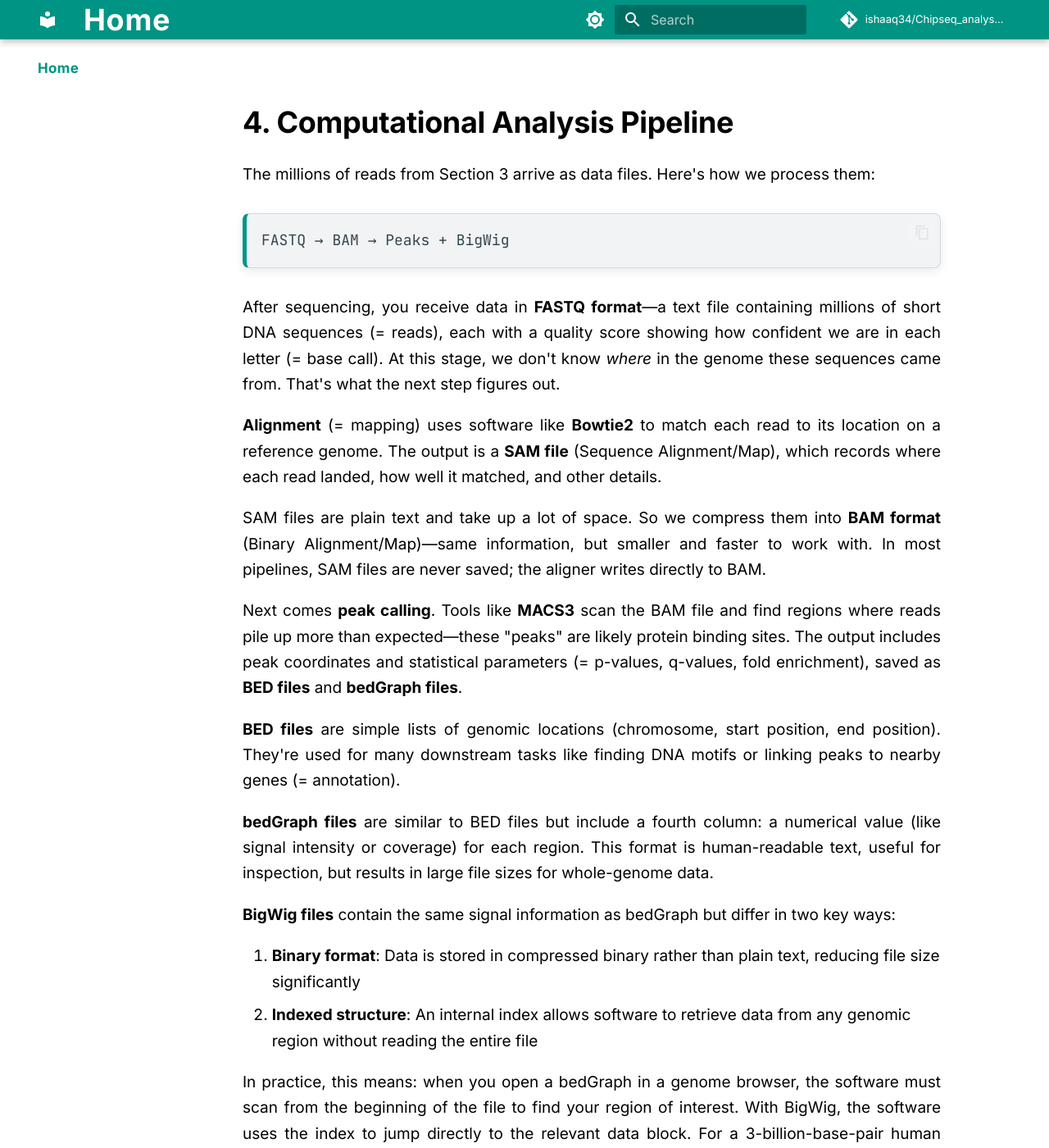
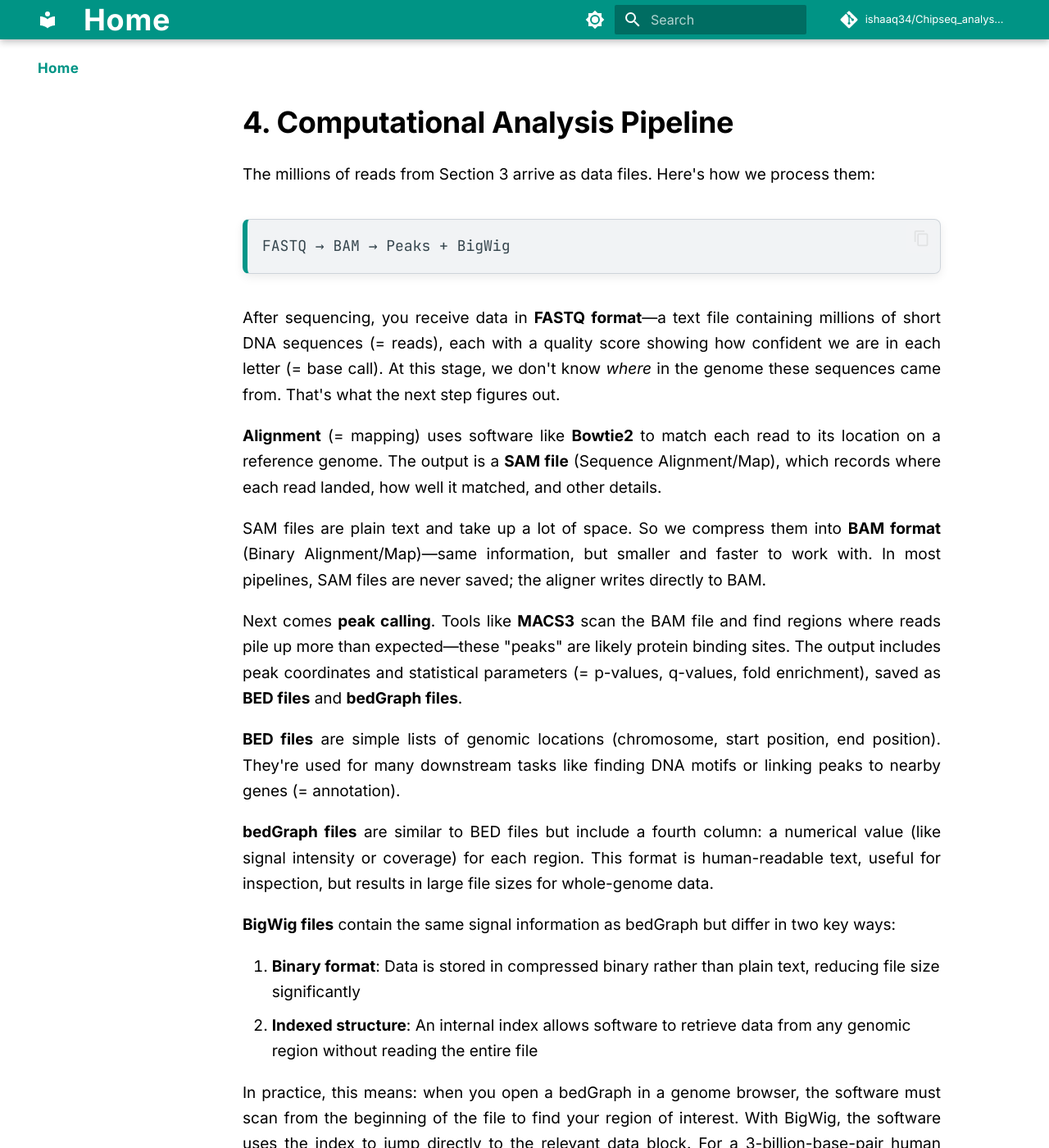
Before and after one commit to ishaaq34/chipseq-tutorial-readthedocs, an MkDocs documentation site: the page built from docs/index.md, in a window 1280 px wide and 1400 px high, scrolled down 2065 px. Shown: the whole window at 82% size. Built offline with MkDocs 1.6.1 and Material for MkDocs 9.7.7, drawn with Linux system fonts in a browser that asks for light colours; comment, search, counter and statistics services are not loaded.

Commit message:
Aggressive code block demarcation update (v4)

```diff
--- a/docs/stylesheets/extra.css
+++ b/docs/stylesheets/extra.css
@@ -1,5 +1,5 @@
 /* Force CSS version update */
-/* Version: v3 */
+/* Version: v4 */
 
 :root {
   --md-text-font-size: 0.95rem;
@@ -102,20 +102,32 @@
   margin-top: 2.2em;
 }
 
-.md-typeset .highlight pre, .md-typeset pre {
+/* Highlight/Code Block Demarcation */
+.md-typeset .highlight,
+.md-typeset pre {
+  background-color: #f1f3f5 !important;
+  border: 1px solid #ced4da !important;
+  border-left: 6px solid #009688 !important;
   border-radius: 8px !important;
-  font-size: 0.88rem !important;
-  background-color: #f1f3f5 !important;
-  border: 1px solid #d1d9e0 !important;
-  border-left: 5px solid #009688 !important;
   box-shadow: 0 4px 12px rgba(0,0,0,0.08) !important;
-  margin: 1.8em 0 !important;
-  overflow: auto !important;
+  margin: 2em 0 !important;
+  overflow: hidden !important; /* Ensure child pre doesn't overflow rounded corners */
+}
+
+.md-typeset .highlight pre,
+.md-typeset pre {
+  margin: 0 !important;
+  background-color: transparent !important;
+  border: none !important;
+  border-left: none !important;
+  box-shadow: none !important;
 }
 
 .md-typeset pre code {
   padding: 1.5em !important;
   display: block !important;
+  font-size: 0.88rem !important;
+  line-height: 1.6 !important;
 }
 
 .md-header__title,
@@ -354,10 +366,14 @@
 /* .md-typeset code {} - Placeholder removed */
 
 /* Dark mode code blocks */
-[data-md-color-scheme="slate"] .md-typeset .highlight pre,
+[data-md-color-scheme="slate"] .md-typeset .highlight,
 [data-md-color-scheme="slate"] .md-typeset pre {
   background-color: #0d1117 !important;
   border-color: #30363d !important;
   border-left-color: #009688 !important;
   box-shadow: 0 8px 24px rgba(0,0,0,0.5) !important;
 }
+
+[data-md-color-scheme="slate"] .md-typeset .highlight pre {
+  background-color: transparent !important;
+}
```
